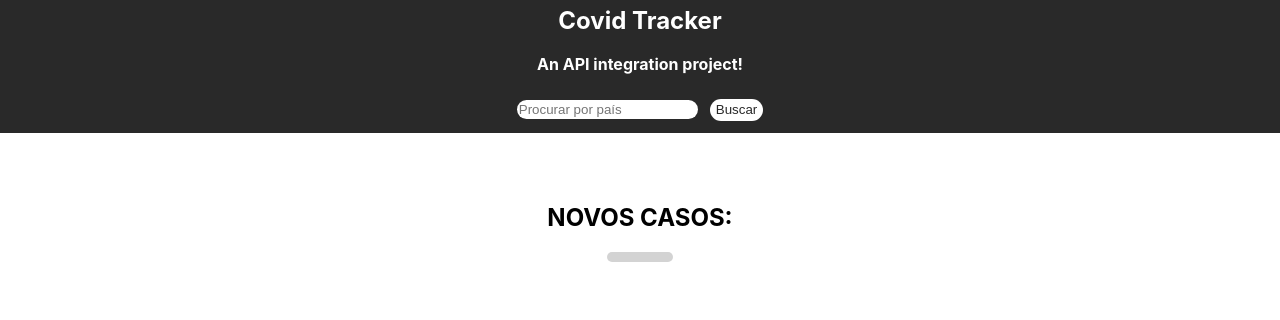
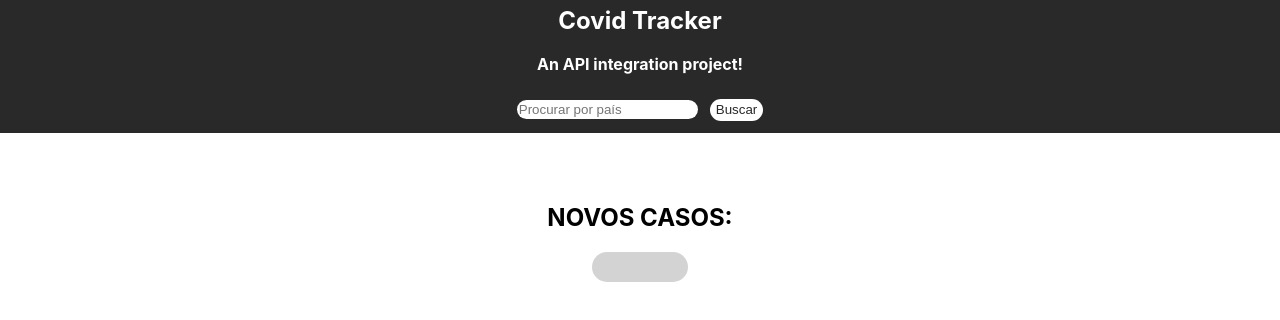
Before and after one commit to JonyNhoque/advanced-react-patterns, a React (Create React App) app: page /covid-tracker in a window 1280 px wide. Shown: the top 320 px of the page. Built offline with nearby package versions, Linux system fonts and the light colour scheme; no server answers.

Commit message:
fix: add min-height to searchDisplay.

```diff
--- a/src/pages/covid-tracker/components/StatisticsDisplay/style.ts
+++ b/src/pages/covid-tracker/components/StatisticsDisplay/style.ts
@@ -17,10 +17,10 @@ const S = {
     ResponseDisplay: styled.div`
         background-color: #D3D3D3;
         padding: 5px 8px;
-        border-radius: 15px;
+        border-radius: 25px;
         text-align: center;
-        heigth: 50px;
-        width: 50px;
+        min-height: 20px;
+        width: 80px;
     `
 };
 
```
